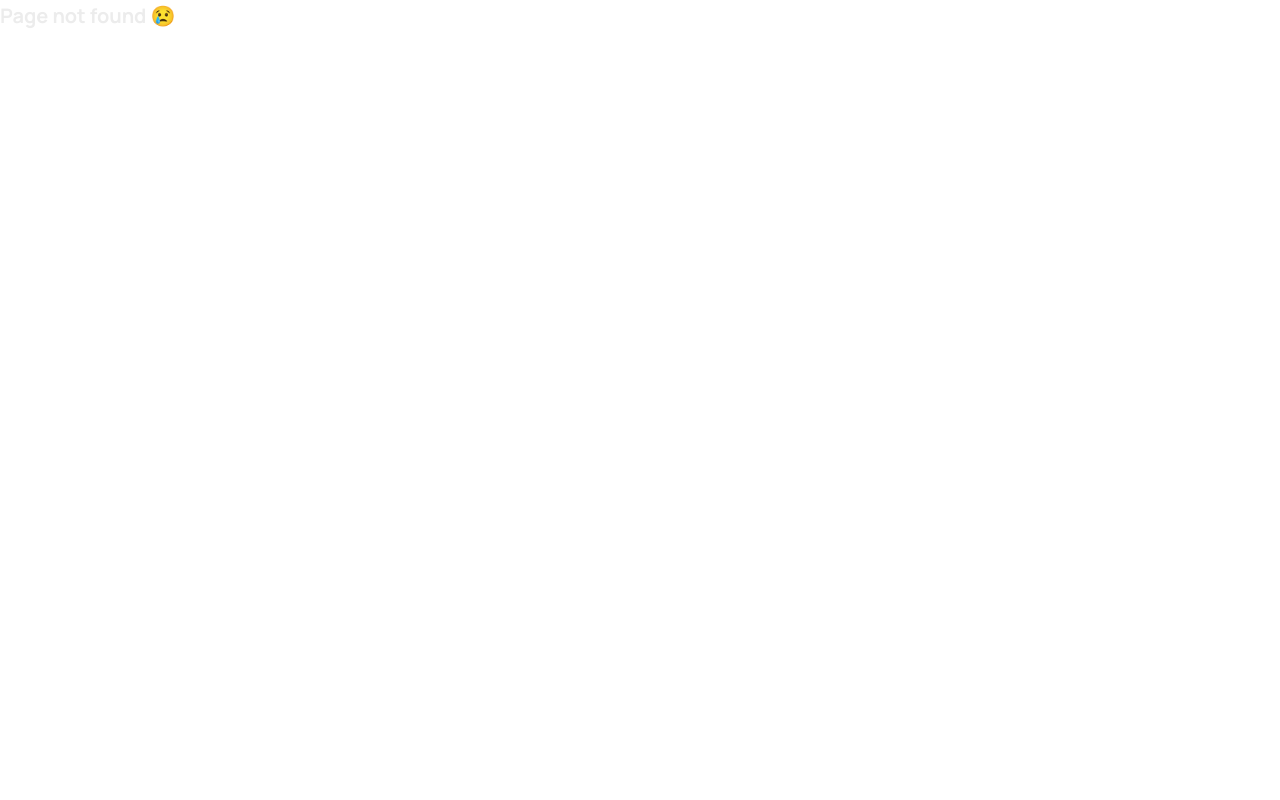
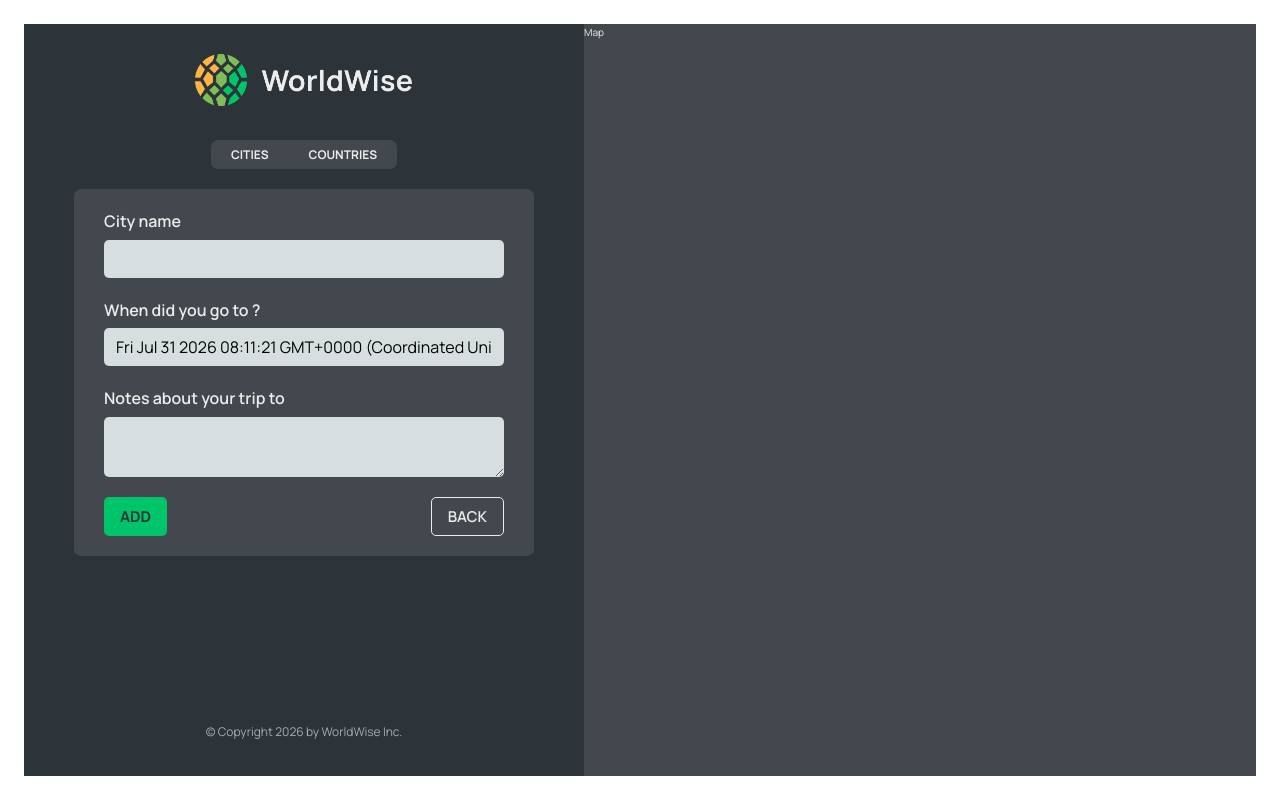
Before and after one commit to aa-ghazzy/world-wise, a React (Vite) app: page /app/form in a window 1280 px wide. Before the commit this address had no page. Built offline with nearby package versions, Linux system fonts and the light colour scheme; data requests are answered from the project's data file.

Commit message:
small tweaks, useable button component, useParams, useSearchParams, useNavigate and Navigate component

```diff
--- a/src/App.jsx
+++ b/src/App.jsx
@@ -1,4 +1,4 @@
-import { BrowserRouter, Route, Routes } from "react-router-dom";
+import { BrowserRouter, Navigate, Route, Routes } from "react-router-dom";
 
 import Homepage from "./pages/Homepage";
 import Pricing from "./pages/Pricing";
@@ -9,6 +9,8 @@ import PageNotFound from "./pages/PageNotFound";
 import { useEffect, useState } from "react";
 import CityList from "./components/CityList";
 import CountryList from "./components/CountryList";
+import City from "./components/City";
+import Form from "./components/Form";
 
 const BASE_URL = "http://localhost:8000";
 
@@ -41,10 +43,8 @@ function App() {
         <Route path="product" element={<Product />} />
         <Route path="login" element={<Login />} />
         <Route path="app" element={<AppLayout />}>
-          <Route
-            index
-            element={<CityList cities={cities} isLoading={isLoading} />}
-          />
+          <Route index element={<Navigate replace to="cities" />} />
+          <Route path="cities/:id" element={<City />} />
           <Route
             path="cities"
             element={<CityList cities={cities} isLoading={isLoading} />}
@@ -53,6 +53,7 @@ function App() {
             path="countries"
             element={<CountryList cities={cities} isLoading={isLoading} />}
           />
+          <Route path="form" element={<Form />} />
         </Route>
         <Route path="*" element={<PageNotFound />} />
       </Routes>
--- /dev/null
+++ b/src/components/Button.jsx
@@ -0,0 +1,11 @@
+import styles from "./Button.module.css";
+
+function Button({ children, onClick, type }) {
+  return (
+    <button onClick={onClick} className={`${styles.btn} ${styles[type]}`}>
+      {children}
+    </button>
+  );
+}
+
+export default Button;
--- a/src/components/City.jsx
+++ b/src/components/City.jsx
@@ -1,3 +1,5 @@
+// import { useParams, useSearchParams } from "react-router-dom";
+import { useParams } from "react-router-dom";
 import styles from "./City.module.css";
 
 const formatDate = (date) =>
@@ -9,6 +11,12 @@ const formatDate = (date) =>
   }).format(new Date(date));
 
 function City() {
+  const params = useParams();
+  console.log(params);
+
+  // const [searchParams, setSearchParams] = useSearchParams();
+  // console.log(searchParams);
+
   // TEMP DATA
   const currentCity = {
     cityName: "Lisbon",
--- a/src/components/CityItem.jsx
+++ b/src/components/CityItem.jsx
@@ -1,3 +1,4 @@
+import { Link } from "react-router-dom";
 import styles from "./CityItem.module.css";
 
 const formatDate = (date) =>
@@ -8,14 +9,16 @@ const formatDate = (date) =>
   }).format(new Date(date));
 
 function CityItem({ city }) {
-  console.log(city);
-  const { emoji, cityName, date } = city;
+  const { emoji, cityName, date, id, position } = city;
+  const { lat, lng } = position;
   return (
-    <li className={styles.cityItem}>
-      <span className={styles.emoji}>{emoji}</span>
-      <h3 className={styles.name}>{cityName}</h3>
-      <time className={styles.date}>{formatDate(date)}</time>
-      <button className={styles.deleteBtn}>&times;</button>
+    <li>
+      <Link to={`${id}?lat=${lat}&lng=${lng}`} className={styles.cityItem}>
+        <span className={styles.emoji}>{emoji}</span>
+        <h3 className={styles.name}>{cityName}</h3>
+        <time className={styles.date}>{formatDate(date)}</time>
+        <button className={styles.deleteBtn}>&times;</button>
+      </Link>
     </li>
   );
 }
--- a/src/components/CountryList.module.css
+++ b/src/components/CountryList.module.css
@@ -3,6 +3,7 @@
   height: 65vh;
   list-style: none;
   overflow-y: scroll;
+  /* overflow-y: hidden; */
   overflow-x: hidden;
 
   display: grid;
--- a/src/components/Form.jsx
+++ b/src/components/Form.jsx
@@ -3,7 +3,10 @@
 import { useState } from "react";
 
 import styles from "./Form.module.css";
+import Button from "./Button";
+import { useNavigate } from "react-router-dom";
 
+// eslint-disable-next-line react-refresh/only-export-components
 export function convertToEmoji(countryCode) {
   const codePoints = countryCode
     .toUpperCase()
@@ -14,9 +17,11 @@ export function convertToEmoji(countryCode) {
 
 function Form() {
   const [cityName, setCityName] = useState("");
-  const [country, setCountry] = useState("");
+  // const [country, setCountry] = useState("");
   const [date, setDate] = useState(new Date());
   const [notes, setNotes] = useState("");
+
+  const navigate = useNavigate();
 
   return (
     <form className={styles.form}>
@@ -49,8 +54,18 @@ function Form() {
       </div>
 
       <div className={styles.buttons}>
-        <button>Add</button>
-        <button>&larr; Back</button>
+        <Button type="primary">Add</Button>
+        <Button
+          type="back"
+          onClick={(e) => {
+            e.preventDefault();
+            navigate(-1);
+          }}
+        >
+          Back
+        </Button>
+        {/* <button>Add</button>
+        <button>&larr; Back</button> */}
       </div>
     </form>
   );
--- a/src/components/Map.jsx
+++ b/src/components/Map.jsx
@@ -1,7 +1,18 @@
+import { useNavigate } from "react-router-dom";
 import styles from "./Map.module.css";
 
 function Map() {
-  return <div className={styles.mapContainer}>Map</div>;
+  const navigate = useNavigate();
+  return (
+    <div
+      className={styles.mapContainer}
+      onClick={() => {
+        navigate("form");
+      }}
+    >
+      Map
+    </div>
+  );
 }
 
 export default Map;
```
